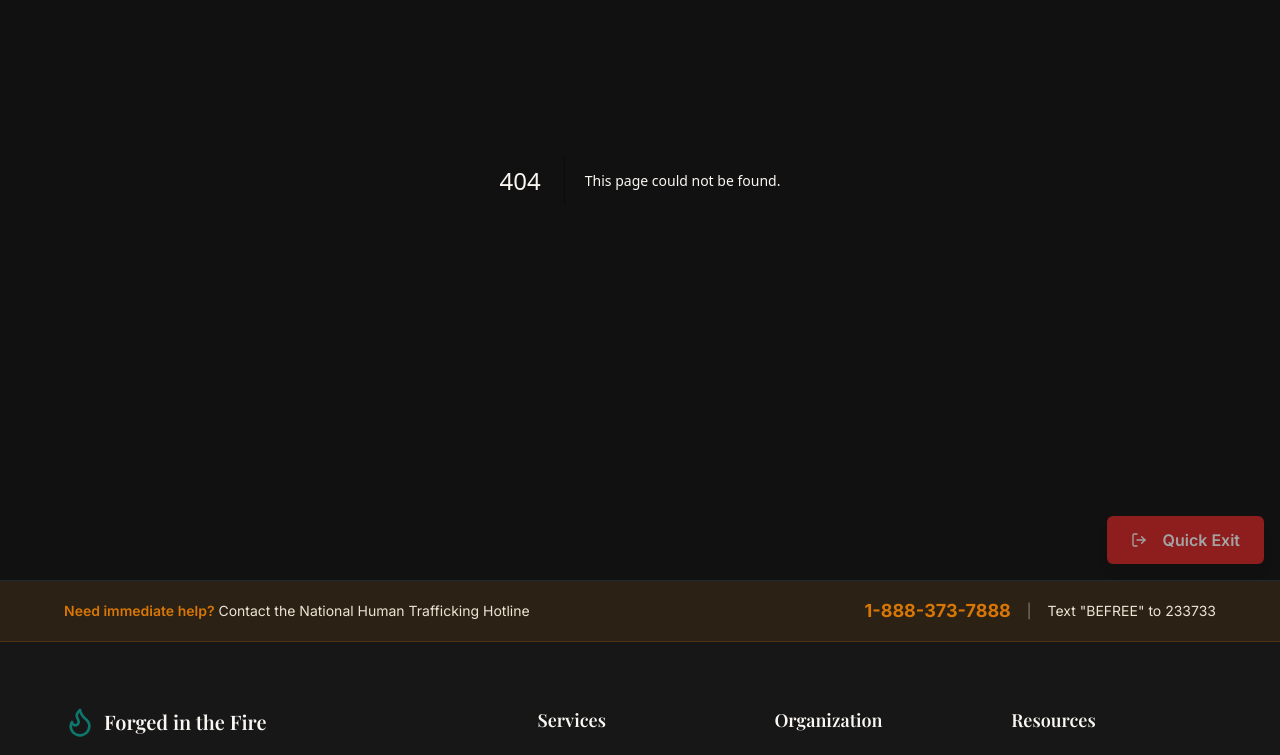
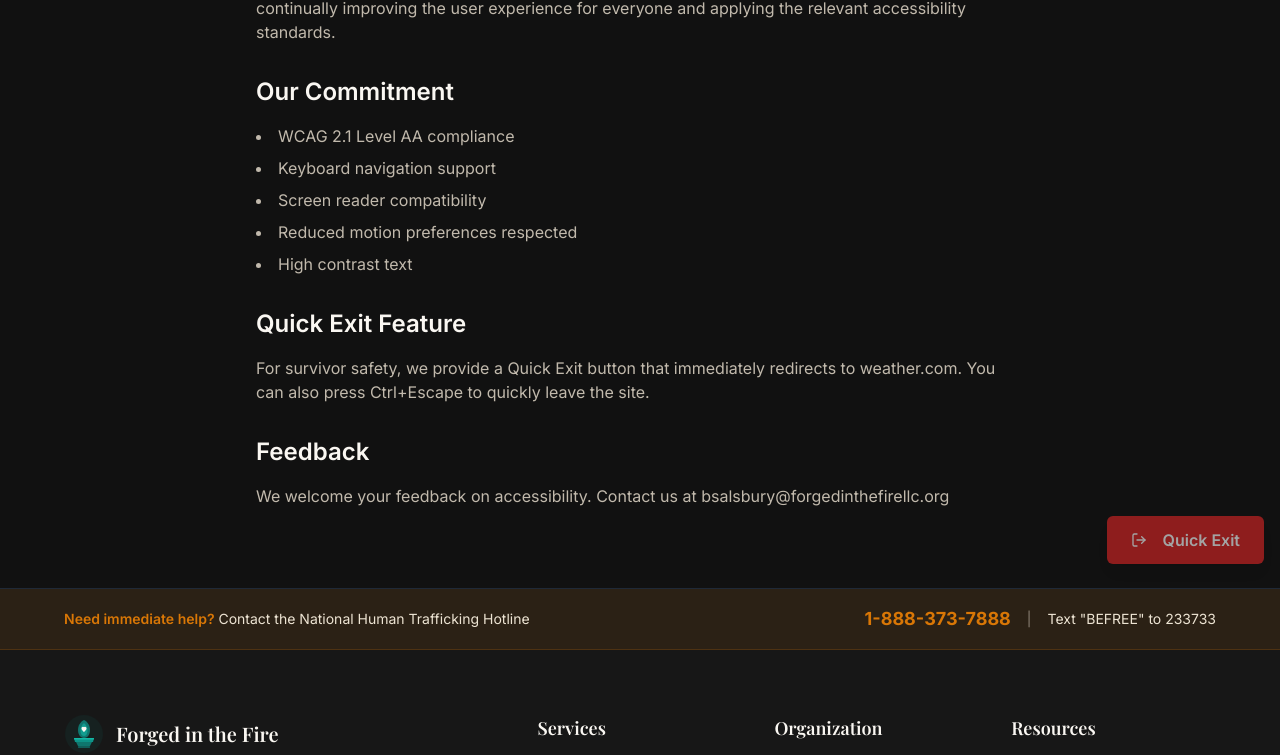
Before and after one commit to forgedinthefire/forgedinthefire, a Next.js app: page /accessibility in a window 1280 px wide. Before the commit this address had no page. Shown: the part 220-975 px from the top of the page. Built offline with nearby package versions, Linux system fonts and the light colour scheme; a web font is replaced by a local one.

Commit message:
Critical fixes: add missing public folder with logo, create legal pages (privacy/terms/accessibility), add sitemap.ts and robots.txt, fix broken service links, update footer with logo

```diff
--- /dev/null
+++ b/app/accessibility/page.tsx
@@ -0,0 +1,47 @@
+import { Metadata } from 'next';
+import { generateMetaTags } from '@/lib/utils';
+
+export const metadata: Metadata = generateMetaTags({
+  title: 'Accessibility',
+  description: 'Forged in the Fire is committed to digital accessibility for all users.',
+});
+
+export default function AccessibilityPage() {
+  return (
+    <div className="min-h-screen pt-32 pb-20">
+      <div className="container-wide section-padding">
+        <div className="max-w-3xl mx-auto">
+          <h1 className="font-serif text-4xl font-bold text-cream-100 mb-6">Accessibility Statement</h1>
+          <div className="prose prose-invert max-w-none">
+            <p className="text-cream-300/80 mb-6">
+              Forged in the Fire is committed to ensuring digital accessibility for people with
+              disabilities. We are continually improving the user experience for everyone and
+              applying the relevant accessibility standards.
+            </p>
+
+            <h2 className="text-2xl font-semibold text-cream-100 mt-8 mb-4">Our Commitment</h2>
+            <ul className="list-disc list-inside text-cream-300/80 mb-4 space-y-2">
+              <li>WCAG 2.1 Level AA compliance</li>
+              <li>Keyboard navigation support</li>
+              <li>Screen reader compatibility</li>
+              <li>Reduced motion preferences respected</li>
+              <li>High contrast text</li>
+            </ul>
+
+            <h2 className="text-2xl font-semibold text-cream-100 mt-8 mb-4">Quick Exit Feature</h2>
+            <p className="text-cream-300/80 mb-4">
+              For survivor safety, we provide a Quick Exit button that immediately redirects to
+              weather.com. You can also press Ctrl+Escape to quickly leave the site.
+            </p>
+
+            <h2 className="text-2xl font-semibold text-cream-100 mt-8 mb-4">Feedback</h2>
+            <p className="text-cream-300/80">
+              We welcome your feedback on accessibility. Contact us at
+              bsalsbury@forgedinthefirellc.org
+            </p>
+          </div>
+        </div>
+      </div>
+    </div>
+  );
+}
--- /dev/null
+++ b/app/privacy/page.tsx
@@ -0,0 +1,45 @@
+import { Metadata } from 'next';
+import { generateMetaTags } from '@/lib/utils';
+
+export const metadata: Metadata = generateMetaTags({
+  title: 'Privacy Policy',
+  description: 'Forged in the Fire privacy policy - how we protect survivor information and data.',
+});
+
+export default function PrivacyPage() {
+  return (
+    <div className="min-h-screen pt-32 pb-20">
+      <div className="container-wide section-padding">
+        <div className="max-w-3xl mx-auto">
+          <h1 className="font-serif text-4xl font-bold text-cream-100 mb-6">Privacy Policy</h1>
+          <div className="prose prose-invert max-w-none">
+            <p className="text-cream-300/80 mb-6">
+              At Forged in the Fire, we take the privacy and safety of survivors extremely seriously.
+              This policy explains how we handle information.
+            </p>
+
+            <h2 className="text-2xl font-semibold text-cream-100 mt-8 mb-4">Information We Collect</h2>
+            <p className="text-cream-300/80 mb-4">
+              We only collect information that you voluntarily provide through our contact forms.
+              This may include your name, email address, phone number, and message content.
+            </p>
+
+            <h2 className="text-2xl font-semibold text-cream-100 mt-8 mb-4">How We Protect Your Information</h2>
+            <ul className="list-disc list-inside text-cream-300/80 mb-4 space-y-2">
+              <li>All communications are kept confidential</li>
+              <li>We do not share survivor information with third parties</li>
+              <li>Our Quick Exit feature allows immediate site departure</li>
+              <li>Form submissions are securely processed</li>
+            </ul>
+
+            <h2 className="text-2xl font-semibold text-cream-100 mt-8 mb-4">Contact Us</h2>
+            <p className="text-cream-300/80">
+              If you have questions about our privacy practices, please contact us at
+              bsalsbury@forgedinthefirellc.org
+            </p>
+          </div>
+        </div>
+      </div>
+    </div>
+  );
+}
--- a/app/services/page.tsx
+++ b/app/services/page.tsx
@@ -68,11 +68,7 @@ export default function ServicesPage() {
                         ))}
                       </div>
 
-                      <Button asChild variant="outline" className="border-ember text-ember hover:bg-ember/10">
-                        <Link href={`/services/${service.id}`}>
-                          Learn More <ArrowRight className="ml-2 h-4 w-4" />
-                        </Link>
-                      </Button>
+                      {/* Service detail pages coming soon - feature list provides info for now */}
                     </div>
                   </CardContent>
                 </Card>
--- /dev/null
+++ b/app/sitemap.ts
@@ -0,0 +1,56 @@
+import { MetadataRoute } from 'next';
+
+export default function sitemap(): MetadataRoute.Sitemap {
+  const baseUrl = 'https://forgedinthefire.com';
+
+  return [
+    {
+      url: baseUrl,
+      lastModified: new Date(),
+      changeFrequency: 'weekly',
+      priority: 1,
+    },
+    {
+      url: `${baseUrl}/about`,
+      lastModified: new Date(),
+      changeFrequency: 'monthly',
+      priority: 0.8,
+    },
+    {
+      url: `${baseUrl}/services`,
+      lastModified: new Date(),
+      changeFrequency: 'monthly',
+      priority: 0.9,
+    },
+    {
+      url: `${baseUrl}/get-help`,
+      lastModified: new Date(),
+      changeFrequency: 'weekly',
+      priority: 1,
+    },
+    {
+      url: `${baseUrl}/donate`,
+      lastModified: new Date(),
+      changeFrequency: 'weekly',
+      priority: 0.9,
+    },
+    {
+      url: `${baseUrl}/volunteer`,
+      lastModified: new Date(),
+      changeFrequency: 'weekly',
+      priority: 0.7,
+    },
+    {
+      url: `${baseUrl}/resources`,
+      lastModified: new Date(),
+      changeFrequency: 'monthly',
+      priority: 0.6,
+    },
+    {
+      url: `${baseUrl}/contact`,
+      lastModified: new Date(),
+      changeFrequency: 'monthly',
+      priority: 0.7,
+    },
+  ];
+}
--- /dev/null
+++ b/app/terms/page.tsx
@@ -0,0 +1,43 @@
+import { Metadata } from 'next';
+import { generateMetaTags } from '@/lib/utils';
+
+export const metadata: Metadata = generateMetaTags({
+  title: 'Terms of Use',
+  description: 'Terms of use for the Forged in the Fire website.',
+});
+
+export default function TermsPage() {
+  return (
+    <div className="min-h-screen pt-32 pb-20">
+      <div className="container-wide section-padding">
+        <div className="max-w-3xl mx-auto">
+          <h1 className="font-serif text-4xl font-bold text-cream-100 mb-6">Terms of Use</h1>
+          <div className="prose prose-invert max-w-none">
+            <p className="text-cream-300/80 mb-6">
+              By accessing and using this website, you accept and agree to be bound by the terms
+              and provision of this agreement.
+            </p>
+
+            <h2 className="text-2xl font-semibold text-cream-100 mt-8 mb-4">Use of the Website</h2>
+            <p className="text-cream-300/80 mb-4">
+              This website is provided for informational purposes and to connect survivors with
+              support services. You agree to use this site only for lawful purposes.
+            </p>
+
+            <h2 className="text-2xl font-semibold text-cream-100 mt-8 mb-4">Disclaimer</h2>
+            <p className="text-cream-300/80 mb-4">
+              The information provided on this website is for general informational purposes only.
+              In case of emergency, please call 911 or the National Human Trafficking Hotline at
+              1-888-373-7888.
+            </p>
+
+            <h2 className="text-2xl font-semibold text-cream-100 mt-8 mb-4">Contact</h2>
+            <p className="text-cream-300/80">
+              For questions about these terms, contact bsalsbury@forgedinthefirellc.org
+            </p>
+          </div>
+        </div>
+      </div>
+    </div>
+  );
+}
--- a/components/footer.tsx
+++ b/components/footer.tsx
@@ -1,7 +1,8 @@
 import Link from 'next/link';
 import { FOOTER_LINKS, SOCIAL_LINKS, ORG, HOTLINES } from '@/lib/constants';
 import { cn } from '@/lib/utils';
-import { Flame, Heart, Facebook, Instagram, Twitter, Linkedin, Youtube, Mail, Phone, MapPin } from 'lucide-react';
+import { Heart, Facebook, Instagram, Twitter, Linkedin, Youtube, Mail, Phone, MapPin } from 'lucide-react';
+import Image from 'next/image';
 
 const socialIcons: Record<string, React.ComponentType<{ className?: string }>> = {
   Facebook,
@@ -47,8 +48,15 @@ export function Footer() {
         <div className="grid grid-cols-1 md:grid-cols-2 lg:grid-cols-5 gap-12 lg:gap-8">
           {/* Brand Column */}
           <div className="lg:col-span-2">
-            <Link href="/" className="flex items-center gap-2 mb-6 group">
-              <Flame className="h-8 w-8 text-ember transition-transform duration-300 group-hover:scale-110" />
+            <Link href="/" className="flex items-center gap-3 mb-6 group">
+              <div className="relative w-10 h-10">
+                <Image
+                  src="/logo.svg"
+                  alt="Forged in the Fire logo"
+                  fill
+                  className="object-contain transition-transform duration-300 group-hover:scale-105"
+                />
+              </div>
               <span className="font-serif text-xl font-semibold text-cream-100">
                 {ORG.name}
               </span>
```
Also changed, not shown: public/logo.svg (added), public/robots.txt (added), 1 other file (tests, documents, lock files or other folders).
